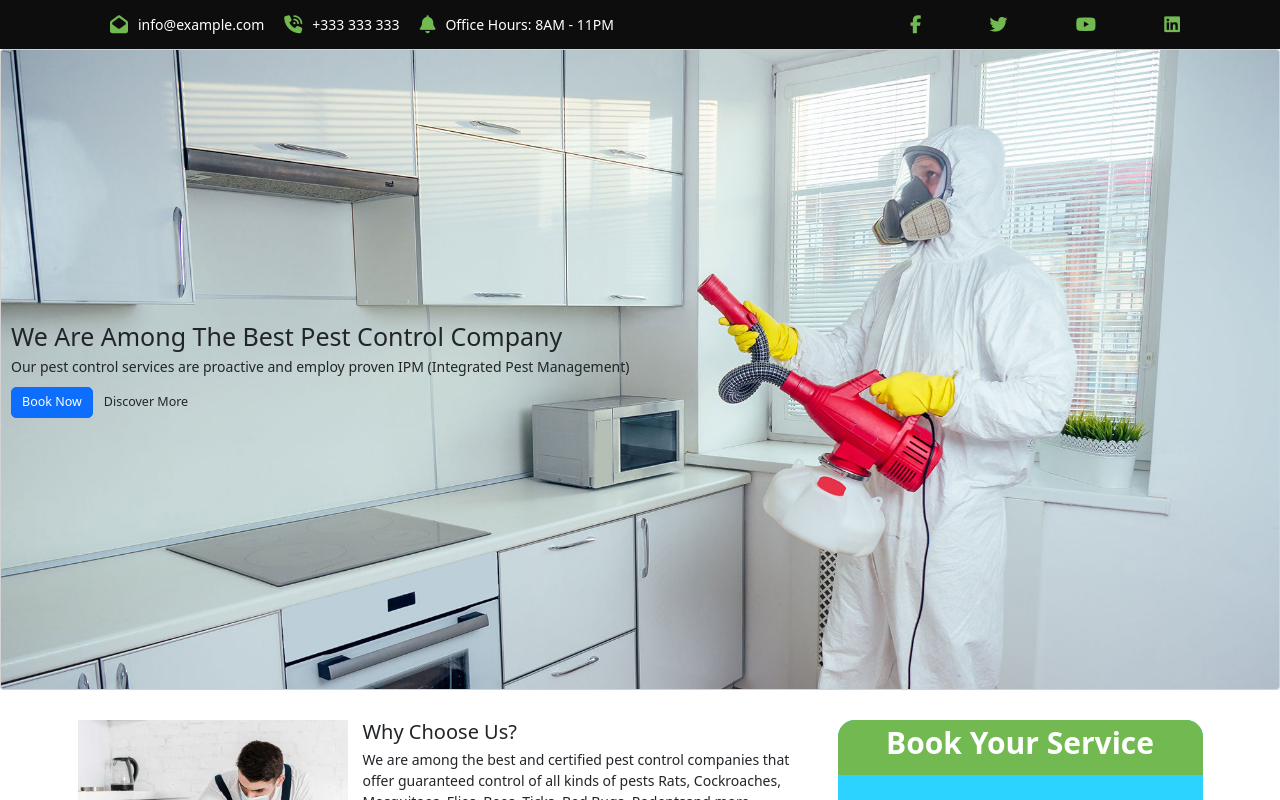
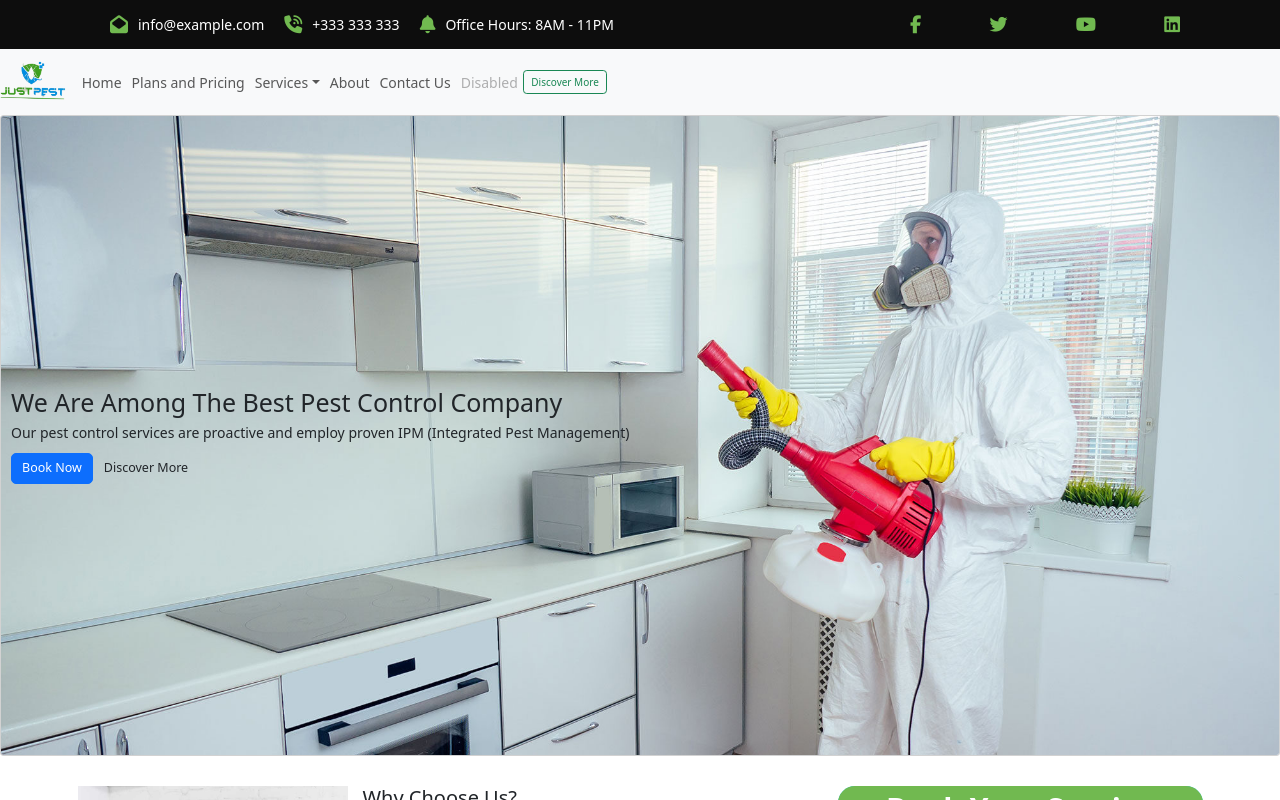
Before and after one commit to PratikChavan97/just-pest, a React (Vite) app: page / in a window 1280 px wide. Shown: the top 800 px of the page. Built offline with nearby package versions, Linux system fonts and the light colour scheme; the HTML template or start-up script is replaced by a standard one.

Commit message:
Homepage Responsive

```diff
--- a/src/App.jsx
+++ b/src/App.jsx
@@ -8,6 +8,7 @@ function App() {
   return (
     <div>
       <TopHeader />
+      <NavBar />
       <Card />
       <ChooseUS />
       <OurServices />
@@ -89,7 +90,7 @@ function ChooseUS() {
             </div>
             <div className="input-first">
               <div>
-                <label for="username">Name</label>
+                <label htmlFor="username">Name</label>
                 <input
                   type="text"
                   id="username"
@@ -356,7 +357,7 @@ function ReliablePestCard({ item }) {
 
 function Qualities() {
   return (
-    <div className="container py-5">
+    <div className="container-fluid qualities">
       <div className="row">
         <div className="col-lg-6 col-md-6 col-12">
           <h2>Make your home safe and clean</h2>
--- a/src/components/NavBar.jsx
+++ b/src/components/NavBar.jsx
@@ -1,45 +1,114 @@
-import { Link, NavLink } from "react-router-dom";
-
 function NavBar() {
   return (
     <nav className="navbar navbar-expand-lg navbar-light bg-light">
-      <NavLink className="navbar-brand" to="/">
+      <a className="navbar-brand" href="#">
         <img
           src="src/assets/logo/logo.png"
           alt="logo"
-          className="logo img-fluid"
+          style={{ height: "5rem" }}
         />
-      </NavLink>
+      </a>
 
       <button
         className="navbar-toggler"
         type="button"
-        data-bs-toggle="collapse"
-        data-bs-target="#navbarNav"
+        data-toggle="collapse"
+        data-target="#navbarSupportedContent"
+        aria-controls="navbarSupportedContent"
+        aria-expanded="false"
+        aria-label="Toggle navigation"
       >
         <span className="navbar-toggler-icon"></span>
       </button>
-      <div className="collapse navbar-collapse" id="navbarNav">
-        <ul className="navbar-nav ms-auto">
-          <NavLinks path="/" content="Home" />
-          <NavLinks path="/about" content="About" />
-          <NavLinks path="/services" content="Services" />
-          <NavLinks path="/pages" content="Pages" />
-          <NavLinks path="/contact" content="Contact" />
+
+      <div className="collapse navbar-collapse" id="navbarSupportedContent">
+        <ul className="navbar-nav mr-auto">
+          <li className="nav-item active">
+            <a className="nav-link" href="#">
+              Home <span className="sr-only">(current)</span>
+            </a>
+          </li>
+          <li className="nav-item">
+            <a className="nav-link" href="#">
+              Plans and Pricing
+            </a>
+          </li>
+          <li className="nav-item dropdown">
+            <a
+              className="nav-link dropdown-toggle"
+              href="#"
+              role="button"
+              data-toggle="dropdown"
+              aria-haspopup="true"
+              aria-expanded="false"
+            >
+              Services
+            </a>
+            <div className="dropdown-menu" aria-labelledby="navbarDropdown">
+              <a className="dropdown-item" href="#">
+                Pest Control
+              </a>
+              <a className="dropdown-item" href="#">
+                Nest Control
+              </a>
+              <div className="dropdown-divider"></div>
+              <a className="dropdown-item" href="#">
+                Other Services
+              </a>
+            </div>
+          </li>
+          <li className="nav-item">
+            <a className="nav-link" href="#">
+              About
+            </a>
+          </li>
+          <li className="nav-item">
+            <a className="nav-link" href="#">
+              Contact Us
+            </a>
+          </li>
+          {/* <li className="nav-item dropdown">
+            <a
+              className="nav-link dropdown-toggle"
+              href="#"
+              id="navbarDropdown"
+              role="button"
+              data-toggle="dropdown"
+              aria-haspopup="true"
+              aria-expanded="false"
+            >
+              Dropdown
+            </a>
+            <div className="dropdown-menu" aria-labelledby="navbarDropdown">
+              <a className="dropdown-item" href="#">
+                Action
+              </a>
+              <a className="dropdown-item" href="#">
+                Another action
+              </a>
+              <div className="dropdown-divider"></div>
+              <a className="dropdown-item" href="#">
+                Something else here
+              </a>
+            </div>
+          </li> */}
+          <li className="nav-item">
+            <a className="nav-link disabled" href="#">
+              Disabled
+            </a>
+          </li>
         </ul>
+        <form className="form-inline my-2 my-lg-0">
+          <button
+            className="btn btn-outline-success my-2 my-sm-0"
+            type="submit"
+          >
+            Discover More
+          </button>
+        </form>
       </div>
     </nav>
   );
 }
 
-function NavLinks({ path, content }) {
-  return (
-    <li className="nav-item">
-      <NavLink className="nav-link active" aria-current="page" to={path}>
-        {content}
-      </NavLink>
-    </li>
-  );
-}
-
 export default NavBar;
--- a/src/index.css
+++ b/src/index.css
@@ -593,6 +593,10 @@ form button:hover {
     display: block;
   }
 
+  .footer-top {
+    padding: 2rem 5rem;
+  }
+
   .footer-top > div {
     margin-bottom: 1.6rem;
   }
```
